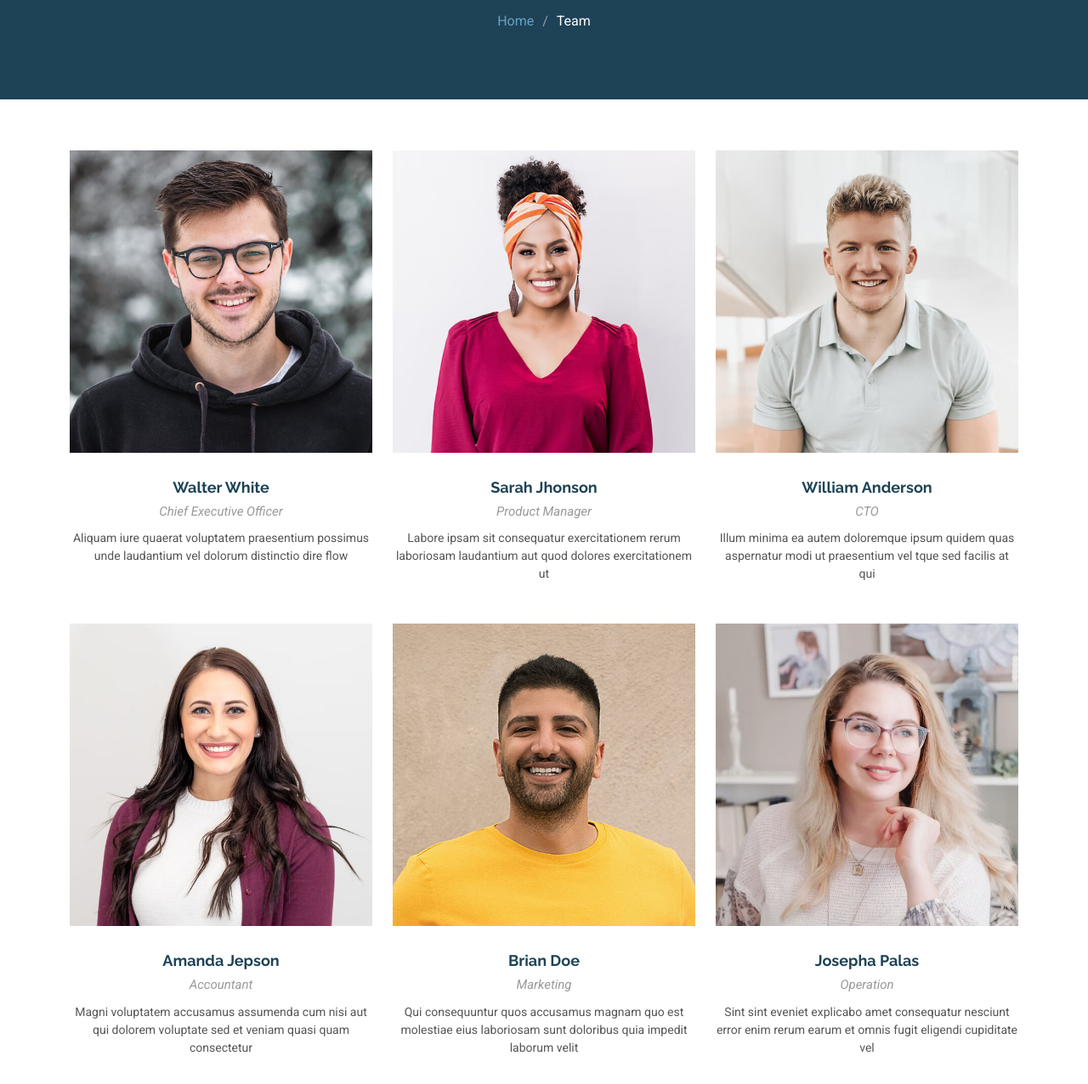
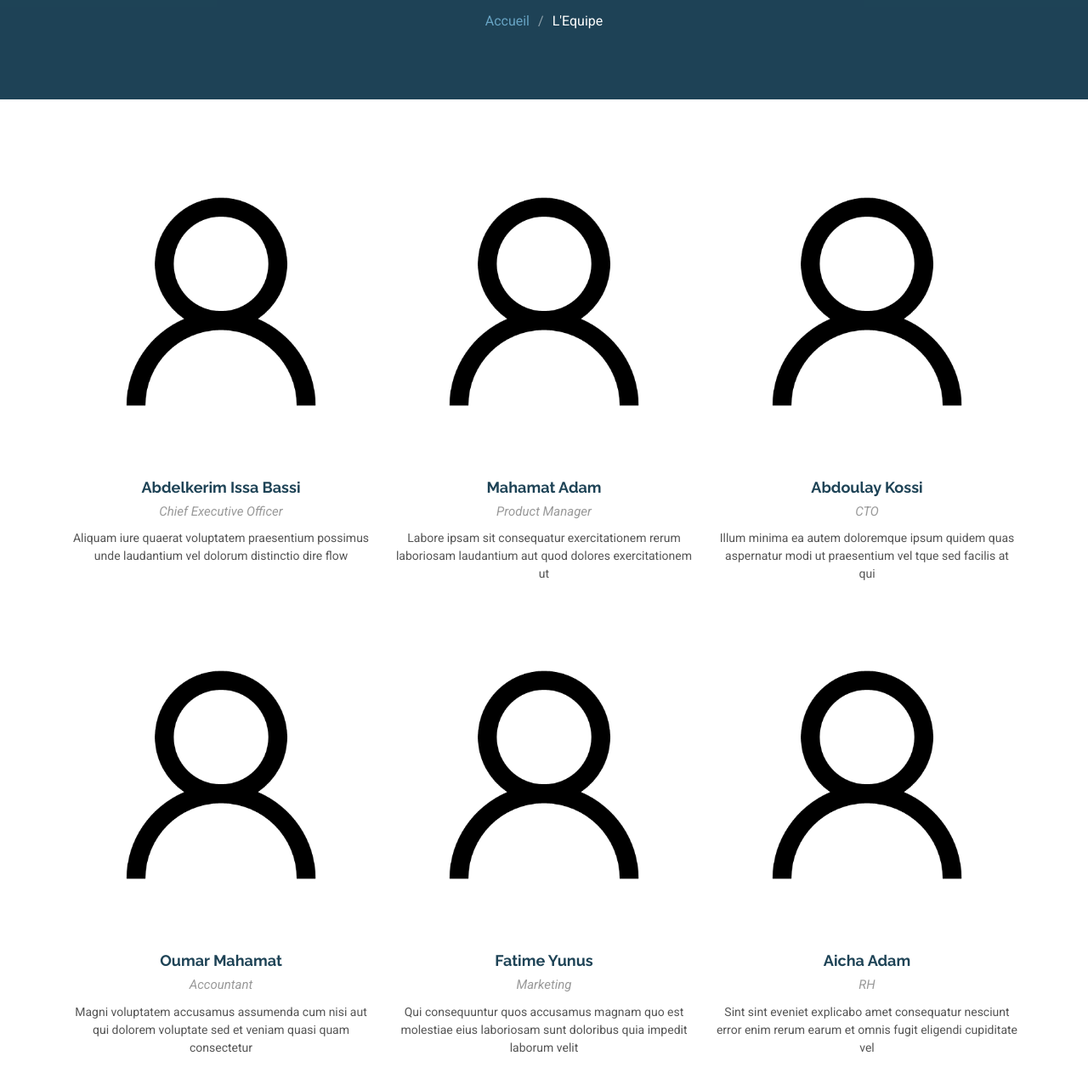
Before and after one commit to issa-hassane/synergies, a plain HTML site: page team.html in a window 1280 px wide. Shown: the part 247-1523 px from the top of the page at 85% size. Drawn offline with Linux system fonts and the light colour scheme.

Commit message:
Just made some change

```diff
--- a/team.html
+++ b/team.html
@@ -86,13 +86,13 @@
     <!-- Page Title -->
     <div class="page-title dark-background">
       <div class="container position-relative">
-        <h1>Team</h1>
+        <h1>L'Equipe</h1>
         <p>Une équipe soudée pour offrir des solutions sur mesure
           .</p>
         <nav class="breadcrumbs">
           <ol>
-            <li><a href="index.html">Home</a></li>
-            <li class="current">Team</li>
+            <li><a href="index.html">Accueil</a></li>
+            <li class="current">L'Equipe</li>
           </ol>
         </nav>
       </div>
@@ -107,7 +107,7 @@
 
           <div class="col-lg-4 col-md-6 member" data-aos="fade-up" data-aos-delay="100">
             <div class="member-img">
-              <img src="assets/img/team/team-1.jpg" class="img-fluid" alt="">
+              <img src="assets/img/team/team-1.png" class="img-fluid" alt="">
               <div class="social">
                 <a href="#"><i class="bi bi-twitter-x"></i></a>
                 <a href="#"><i class="bi bi-facebook"></i></a>
@@ -116,7 +116,7 @@
               </div>
             </div>
             <div class="member-info text-center">
-              <h4>Walter White</h4>
+              <h4>Abdelkerim Issa Bassi</h4>
               <span>Chief Executive Officer</span>
               <p>Aliquam iure quaerat voluptatem praesentium possimus unde laudantium vel dolorum distinctio dire flow</p>
             </div>
@@ -124,7 +124,7 @@
 
           <div class="col-lg-4 col-md-6 member" data-aos="fade-up" data-aos-delay="200">
             <div class="member-img">
-              <img src="assets/img/team/team-2.jpg" class="img-fluid" alt="">
+              <img src="assets/img/team/team-1.png" class="img-fluid" alt="">
               <div class="social">
                 <a href="#"><i class="bi bi-twitter-x"></i></a>
                 <a href="#"><i class="bi bi-facebook"></i></a>
@@ -133,7 +133,7 @@
               </div>
             </div>
             <div class="member-info text-center">
-              <h4>Sarah Jhonson</h4>
+              <h4>Mahamat Adam</h4>
               <span>Product Manager</span>
               <p>Labore ipsam sit consequatur exercitationem rerum laboriosam laudantium aut quod dolores exercitationem ut</p>
             </div>
@@ -141,7 +141,7 @@
 
           <div class="col-lg-4 col-md-6 member" data-aos="fade-up" data-aos-delay="300">
             <div class="member-img">
-              <img src="assets/img/team/team-3.jpg" class="img-fluid" alt="">
+              <img src="assets/img/team/team-1.png" class="img-fluid" alt="">
               <div class="social">
                 <a href="#"><i class="bi bi-twitter-x"></i></a>
                 <a href="#"><i class="bi bi-facebook"></i></a>
@@ -150,7 +150,7 @@
               </div>
             </div>
             <div class="member-info text-center">
-              <h4>William Anderson</h4>
+              <h4>Abdoulay Kossi</h4>
               <span>CTO</span>
               <p>Illum minima ea autem doloremque ipsum quidem quas aspernatur modi ut praesentium vel tque sed facilis at qui</p>
             </div>
@@ -158,7 +158,7 @@
 
           <div class="col-lg-4 col-md-6 member" data-aos="fade-up" data-aos-delay="400">
             <div class="member-img">
-              <img src="assets/img/team/team-4.jpg" class="img-fluid" alt="">
+              <img src="assets/img/team/team-1.png" class="img-fluid" alt="">
               <div class="social">
                 <a href="#"><i class="bi bi-twitter-x"></i></a>
                 <a href="#"><i class="bi bi-facebook"></i></a>
@@ -167,7 +167,7 @@
               </div>
             </div>
             <div class="member-info text-center">
-              <h4>Amanda Jepson</h4>
+              <h4>Oumar Mahamat</h4>
               <span>Accountant</span>
               <p>Magni voluptatem accusamus assumenda cum nisi aut qui dolorem voluptate sed et veniam quasi quam consectetur</p>
             </div>
@@ -175,7 +175,7 @@
 
           <div class="col-lg-4 col-md-6 member" data-aos="fade-up" data-aos-delay="500">
             <div class="member-img">
-              <img src="assets/img/team/team-5.jpg" class="img-fluid" alt="">
+              <img src="assets/img/team/team-1.png" class="img-fluid" alt="">
               <div class="social">
                 <a href="#"><i class="bi bi-twitter-x"></i></a>
                 <a href="#"><i class="bi bi-facebook"></i></a>
@@ -184,7 +184,7 @@
               </div>
             </div>
             <div class="member-info text-center">
-              <h4>Brian Doe</h4>
+              <h4>Fatime Yunus</h4>
               <span>Marketing</span>
               <p>Qui consequuntur quos accusamus magnam quo est molestiae eius laboriosam sunt doloribus quia impedit laborum velit</p>
             </div>
@@ -192,7 +192,7 @@
 
           <div class="col-lg-4 col-md-6 member" data-aos="fade-up" data-aos-delay="600">
             <div class="member-img">
-              <img src="assets/img/team/team-6.jpg" class="img-fluid" alt="">
+              <img src="assets/img/team/team-1.png" class="img-fluid" alt="">
               <div class="social">
                 <a href="#"><i class="bi bi-twitter-x"></i></a>
                 <a href="#"><i class="bi bi-facebook"></i></a>
@@ -201,8 +201,8 @@
               </div>
             </div>
             <div class="member-info text-center">
-              <h4>Josepha Palas</h4>
-              <span>Operation</span>
+              <h4>Aicha Adam</h4>
+              <span>RH</span>
               <p>Sint sint eveniet explicabo amet consequatur nesciunt error enim rerum earum et omnis fugit eligendi cupiditate vel</p>
             </div>
           </div><!-- End Team Member -->
@@ -217,7 +217,7 @@
 
   <footer id="footer" class="footer dark-background">
 
-    <div class="footer-newsletter">
+   <!--<div class="footer-newsletter">
       <div class="container">
         <div class="row justify-content-center text-center">
           <div class="col-lg-6">
@@ -232,7 +232,7 @@
           </div>
         </div>
       </div>
-    </div>
+    </div> -->
 
     <div class="container footer-top">
       <div class="row gy-4">
@@ -251,8 +251,8 @@
         <div class="col-lg-2 col-md-3 footer-links">
           <h4>Useful Links</h4>
           <ul>
-            <li><i class="bi bi-chevron-right"></i> <a href="#">Home</a></li>
-            <li><i class="bi bi-chevron-right"></i> <a href="#">About us</a></li>
+            <li><i class="bi bi-chevron-right"></i> <a href="#">Accueil</a></li>
+            <li><i class="bi bi-chevron-right"></i> <a href="#">Apropos de Nous</a></li>
             <li><i class="bi bi-chevron-right"></i> <a href="#">Services</a></li>
             <li><i class="bi bi-chevron-right"></i> <a href="#">Terms of service</a></li>
           </ul>
```
Also changed, not shown: about.html (+2 -2 lines), contact.html (+2 -2 lines), portfolio.html (+2 -2 lines), services.html (+2 -2 lines), assets/img/team/team-1.png (added).
